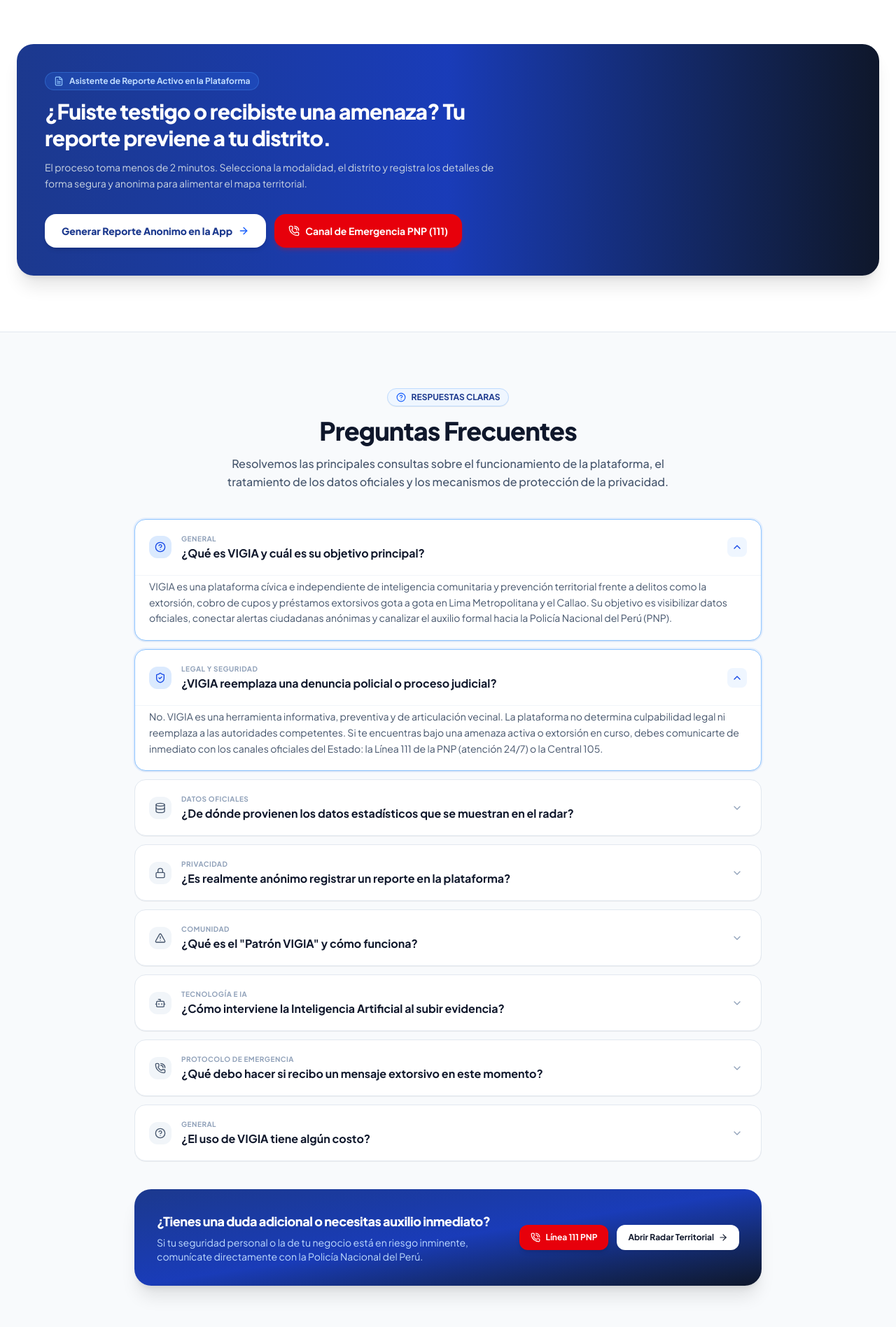
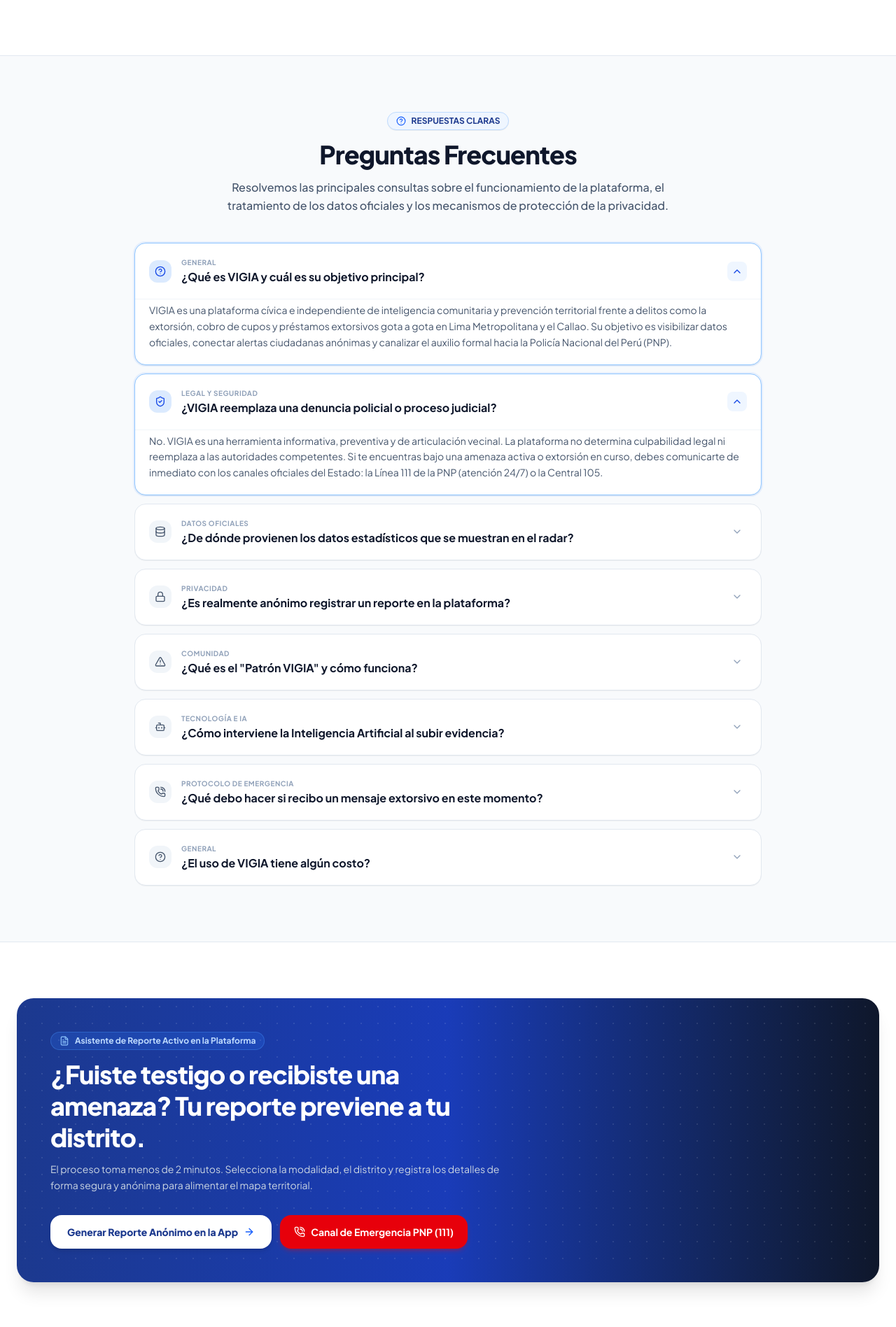
Before and after one commit to KevCast1604/vigia, a Next.js app: page /landing in a window 1280 px wide. Shown: the part 5603-7500 px from the top of the page at 70% size. Built offline with nearby package versions, Linux system fonts and the light colour scheme.

Commit message:
feat(landing): extract final CTA into standalone component and place below FAQ

```diff
--- a/app/landing/page.tsx
+++ b/app/landing/page.tsx
@@ -18,6 +18,7 @@
 import HowToUse from '@/components/landing/HowToUse';
 import CommunityReports from '@/components/landing/CommunityReports';
 import FAQ from '@/components/landing/FAQ';
+import CTASection from '@/components/landing/CTASection';
 
 export default function LandingPage() {
   const [isEmergencyModalOpen, setIsEmergencyModalOpen] = useState(false);
@@ -125,9 +126,12 @@
       <CommunityReports onOpenEmergencyModal={handleOpenEmergency} />
 
       {/* 9. Seccion de Preguntas Frecuentes (FAQ) */}
-      <FAQ onOpenEmergencyModal={handleOpenEmergency} />
+      <FAQ />
 
-      {/* 10. Modal Radix UI de Canales de Emergencia PNP */}
+      {/* 10. Bloque Destacado de Llamado a la Accion (CTA Final) */}
+      <CTASection onOpenEmergencyModal={handleOpenEmergency} />
+
+      {/* 11. Modal Radix UI de Canales de Emergencia PNP */}
       <Dialog.Root open={isEmergencyModalOpen} onOpenChange={setIsEmergencyModalOpen}>
         <Dialog.Portal>
           <Dialog.Overlay className="fixed inset-0 bg-slate-900/60 backdrop-blur-xs z-50 animate-in fade-in" />
--- /dev/null
+++ b/components/landing/CTASection.tsx
@@ -0,0 +1,62 @@
+'use client';
+
+import React from 'react';
+import Link from 'next/link';
+import { FileText, ArrowRight, PhoneCall } from 'lucide-react';
+
+interface CTASectionProps {
+  onOpenEmergencyModal: () => void;
+}
+
+export default function CTASection({ onOpenEmergencyModal }: CTASectionProps) {
+  return (
+    <section className="bg-white border-b border-slate-200 py-14 lg:py-20 px-4 sm:px-6">
+      <div className="max-w-7xl mx-auto">
+        <div className="bg-gradient-to-r from-blue-900 via-blue-800 to-slate-900 text-white rounded-3xl p-8 sm:p-12 shadow-xl space-y-6 relative overflow-hidden">
+          {/* Grilla sutil de fondo */}
+          <div
+            className="absolute inset-0 opacity-10 pointer-events-none"
+            style={{
+              backgroundImage: 'radial-gradient(#ffffff 1px, transparent 1px)',
+              backgroundSize: '24px 24px'
+            }}
+          />
+
+          <div className="max-w-2xl space-y-3 relative z-10">
+            <div className="inline-flex items-center gap-2 px-3 py-1 rounded-full bg-blue-500/20 border border-blue-400/30 text-blue-200 text-xs font-bold">
+              <FileText className="w-3.5 h-3.5 text-blue-300" />
+              <span>Asistente de Reporte Activo en la Plataforma</span>
+            </div>
+
+            <h3 className="text-2xl sm:text-3xl lg:text-4xl font-black tracking-tight leading-tight">
+              ¿Fuiste testigo o recibiste una amenaza? Tu reporte previene a tu distrito.
+            </h3>
+
+            <p className="text-xs sm:text-sm text-slate-300 font-normal leading-relaxed">
+              El proceso toma menos de 2 minutos. Selecciona la modalidad, el distrito y registra los detalles de forma segura y anónima para alimentar el mapa territorial.
+            </p>
+          </div>
+
+          <div className="flex flex-wrap items-center gap-3 pt-2 relative z-10">
+            <Link
+              href="/"
+              className="bg-white hover:bg-blue-50 text-blue-900 font-black text-xs sm:text-sm px-6 py-3.5 rounded-2xl shadow-md flex items-center gap-2 transition-all hover:scale-[1.02] active:scale-[0.98]"
+            >
+              <span>Generar Reporte Anónimo en la App</span>
+              <ArrowRight className="w-4 h-4 text-blue-600" />
+            </Link>
+
+            <button
+              type="button"
+              onClick={onOpenEmergencyModal}
+              className="bg-red-600 hover:bg-red-700 text-white font-bold text-xs sm:text-sm px-5 py-3.5 rounded-2xl flex items-center gap-2 transition-colors shadow-md shadow-red-600/30"
+            >
+              <PhoneCall className="w-4 h-4 text-white" />
+              <span>Canal de Emergencia PNP (111)</span>
+            </button>
+          </div>
+        </div>
+      </div>
+    </section>
+  );
+}
--- a/components/landing/CommunityReports.tsx
+++ b/components/landing/CommunityReports.tsx
@@ -1,26 +1,22 @@
 'use client';
 
 import React from 'react';
-import Link from 'next/link';
 import {
   Users,
   Lock,
-  FileText,
   ShieldAlert,
   PhoneCall,
-  ArrowRight,
   CheckCircle2,
   AlertTriangle,
   Coins,
-  Store,
-  Sparkles
+  Store
 } from 'lucide-react';
 
 interface CommunityReportsProps {
-  onOpenEmergencyModal: () => void;
+  onOpenEmergencyModal?: () => void;
 }
 
-export default function CommunityReports({ onOpenEmergencyModal }: CommunityReportsProps) {
+export default function CommunityReports({ onOpenEmergencyModal: _onOpenEmergencyModal }: CommunityReportsProps) {
   const modalities = [
     {
       title: 'Cobro de Cupos a Negocios',
@@ -168,43 +164,6 @@
           </div>
         </div>
 
-        {/* Bloque Destacado de Llamado a la Accion */}
-        <div className="bg-gradient-to-r from-blue-900 via-blue-800 to-slate-900 text-white rounded-3xl p-8 sm:p-10 shadow-xl space-y-6 relative overflow-hidden">
-          <div className="max-w-2xl space-y-3 relative z-10">
-            <div className="inline-flex items-center gap-2 px-3 py-1 rounded-full bg-blue-500/20 border border-blue-400/30 text-blue-200 text-xs font-bold">
-              <FileText className="w-3.5 h-3.5 text-blue-300" />
-              <span>Asistente de Reporte Activo en la Plataforma</span>
-            </div>
-
-            <h3 className="text-2xl sm:text-3xl font-black tracking-tight leading-tight">
-              ¿Fuiste testigo o recibiste una amenaza? Tu reporte previene a tu distrito.
-            </h3>
-
-            <p className="text-xs sm:text-sm text-slate-300 font-normal leading-relaxed">
-              El proceso toma menos de 2 minutos. Selecciona la modalidad, el distrito y registra los detalles de forma segura y anonima para alimentar el mapa territorial.
-            </p>
-          </div>
-
-          <div className="flex flex-wrap items-center gap-3 pt-2 relative z-10">
-            <Link
-              href="/"
-              className="bg-white hover:bg-blue-50 text-blue-900 font-black text-xs sm:text-sm px-6 py-3.5 rounded-2xl shadow-md flex items-center gap-2 transition-all hover:scale-[1.02] active:scale-[0.98]"
-            >
-              <span>Generar Reporte Anonimo en la App</span>
-              <ArrowRight className="w-4 h-4 text-blue-600" />
-            </Link>
-
-            <button
-              type="button"
-              onClick={onOpenEmergencyModal}
-              className="bg-red-600 hover:bg-red-700 text-white font-bold text-xs sm:text-sm px-5 py-3.5 rounded-2xl flex items-center gap-2 transition-colors shadow-md shadow-red-600/30"
-            >
-              <PhoneCall className="w-4 h-4 text-white" />
-              <span>Canal de Emergencia PNP (111)</span>
-            </button>
-          </div>
-        </div>
-
       </div>
     </section>
   );
--- a/components/landing/FAQ.tsx
+++ b/components/landing/FAQ.tsx
@@ -1,13 +1,11 @@
 'use client';
 
 import React, { useState } from 'react';
-import Link from 'next/link';
 import {
   HelpCircle,
   ChevronDown,
   ShieldCheck,
   PhoneCall,
-  ArrowRight,
   Lock,
   Database,
   Bot,
@@ -174,39 +172,6 @@
           })}
         </div>
 
-        {/* Banner Inferior de Ayuda Directa */}
-        <div className="bg-gradient-to-br from-blue-900 via-blue-800 to-slate-900 text-white rounded-3xl p-6 sm:p-8 shadow-xl flex flex-col sm:flex-row items-center justify-between gap-6">
-          <div className="space-y-1.5 text-center sm:text-left">
-            <h4 className="text-lg font-black tracking-tight">
-              ¿Tienes una duda adicional o necesitas auxilio inmediato?
-            </h4>
-            <p className="text-xs sm:text-sm text-blue-200 font-normal max-w-xl">
-              Si tu seguridad personal o la de tu negocio está en riesgo inminente, comunícate directamente con la Policía Nacional del Perú.
-            </p>
-          </div>
-
-          <div className="flex flex-wrap items-center gap-3 shrink-0">
-            {onOpenEmergencyModal && (
-              <button
-                type="button"
-                onClick={onOpenEmergencyModal}
-                className="bg-red-600 hover:bg-red-700 text-white font-bold text-xs px-4 py-2.5 rounded-xl shadow-md flex items-center gap-2 transition-colors"
-              >
-                <PhoneCall className="w-3.5 h-3.5" />
-                <span>Línea 111 PNP</span>
-              </button>
-            )}
-
-            <Link
-              href="/"
-              className="bg-white hover:bg-slate-100 text-slate-900 font-bold text-xs px-4 py-2.5 rounded-xl shadow-xs flex items-center gap-1.5 transition-colors"
-            >
-              <span>Abrir Radar Territorial</span>
-              <ArrowRight className="w-3.5 h-3.5" />
-            </Link>
-          </div>
-        </div>
-
       </div>
     </section>
   );
```
